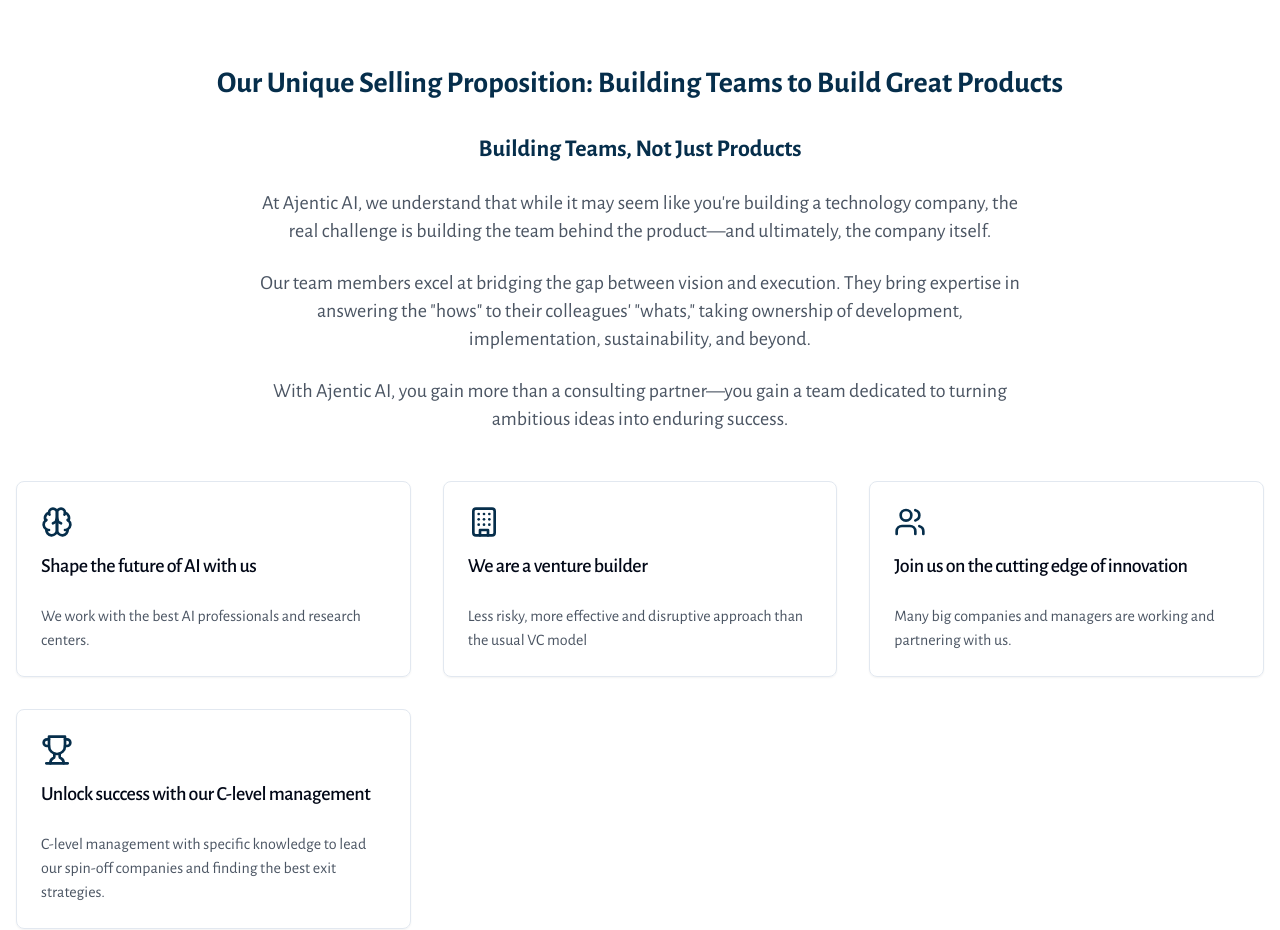
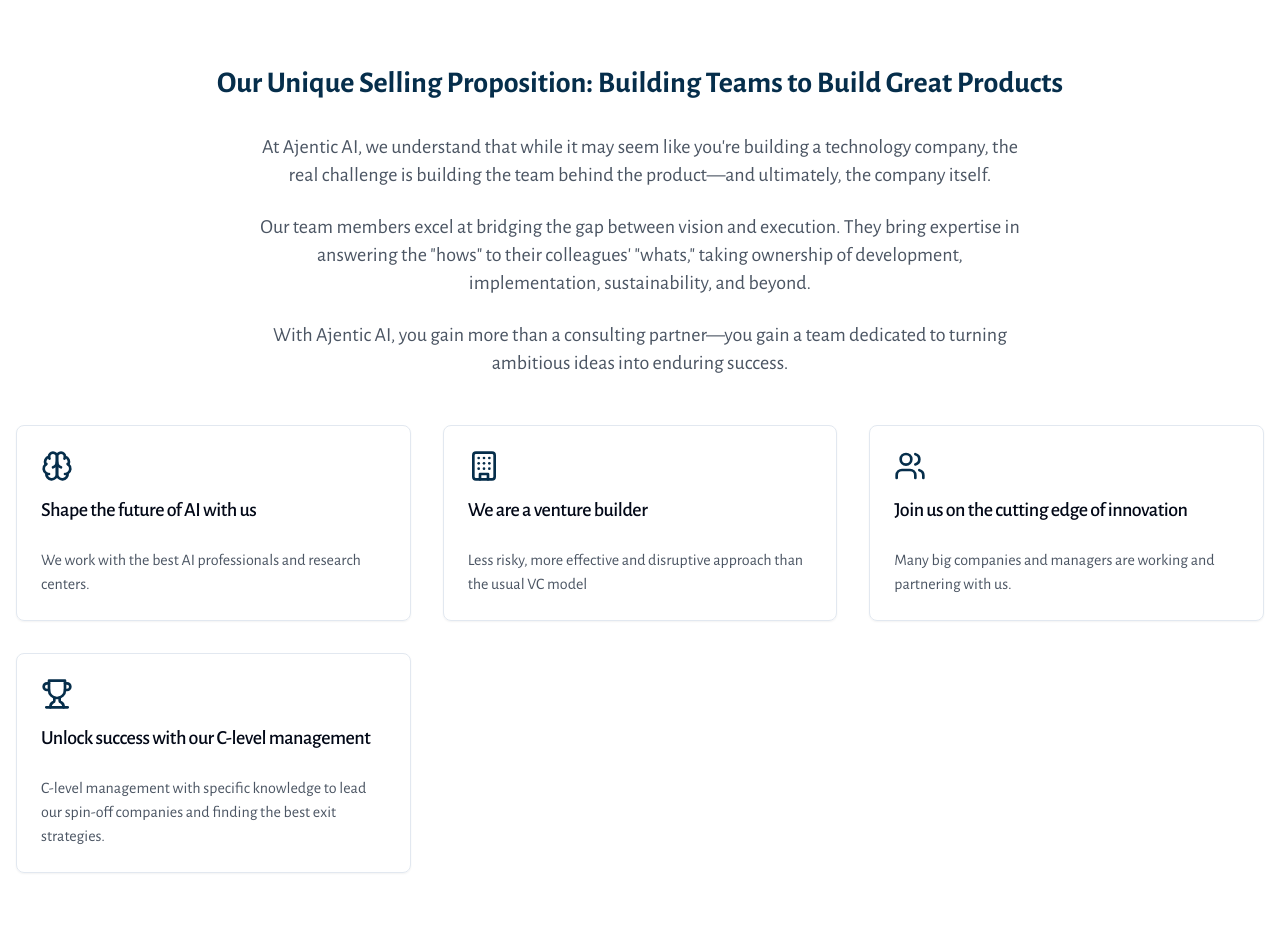
Before and after one commit to Ajentic/ajentic-ai, a React (Vite) app: page / in a window 1280 px wide. Shown: the part 1260-2190 px from the top of the page. Built offline with nearby package versions, Linux system fonts and the light colour scheme.

Commit message:
Remove duplicate section title
Eliminated the repeated section title "Building Teams, Not Just Products" from the About page.
[skip gpt_engineer]

```diff
--- a/src/pages/About.tsx
+++ b/src/pages/About.tsx
@@ -31,9 +31,6 @@ const About = () => {
             Our Unique Selling Proposition: Building Teams to Build Great Products
           </h2>
           <div className="max-w-3xl mx-auto mb-12">
-            <h3 className="text-2xl font-bold text-primary text-center mb-6">
-              Building Teams, Not Just Products
-            </h3>
             <p className="text-xl text-gray-600 text-center mb-6">
               At Ajentic AI, we understand that while it may seem like you're building a technology company, the real challenge is building the team behind the product—and ultimately, the company itself.
             </p>
```
